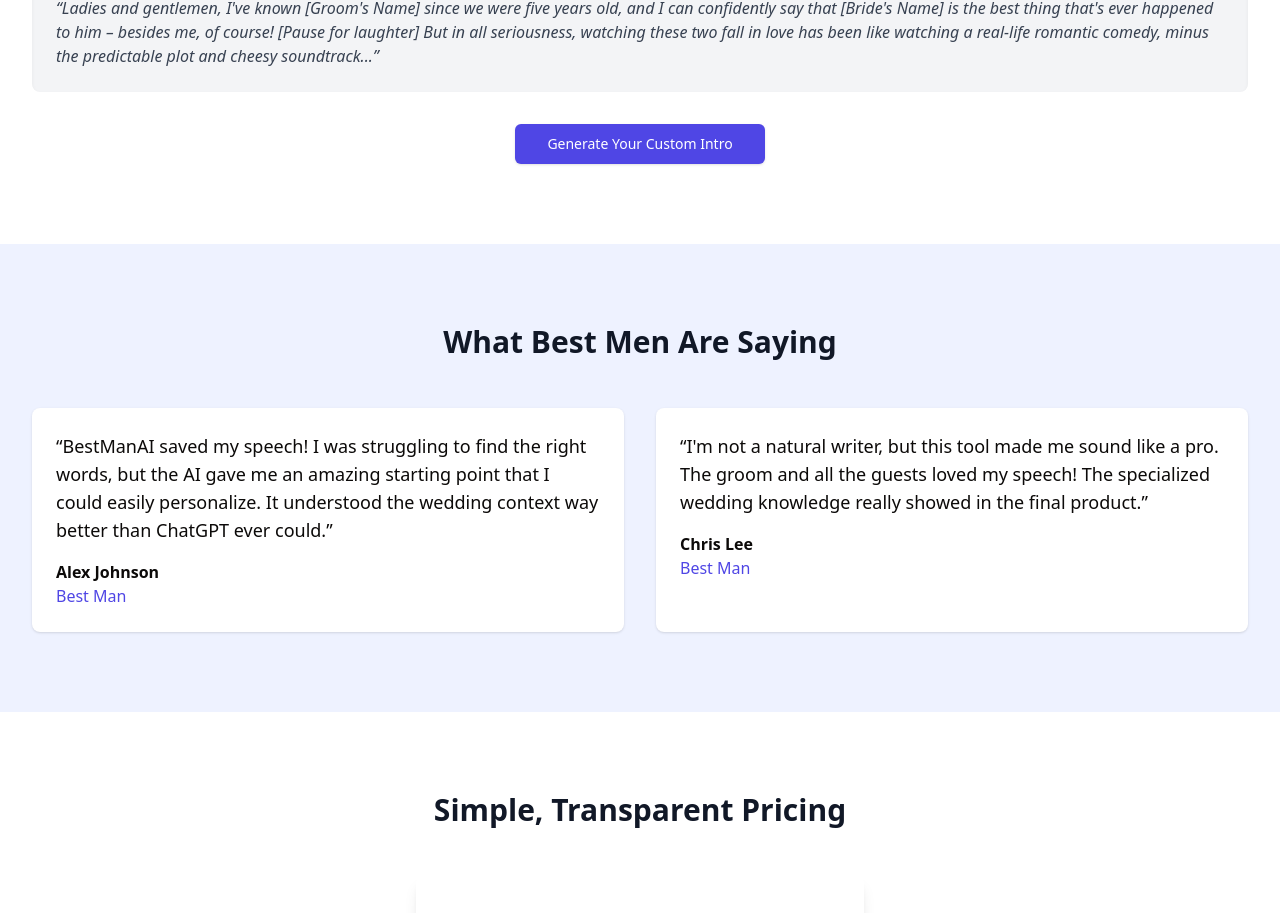
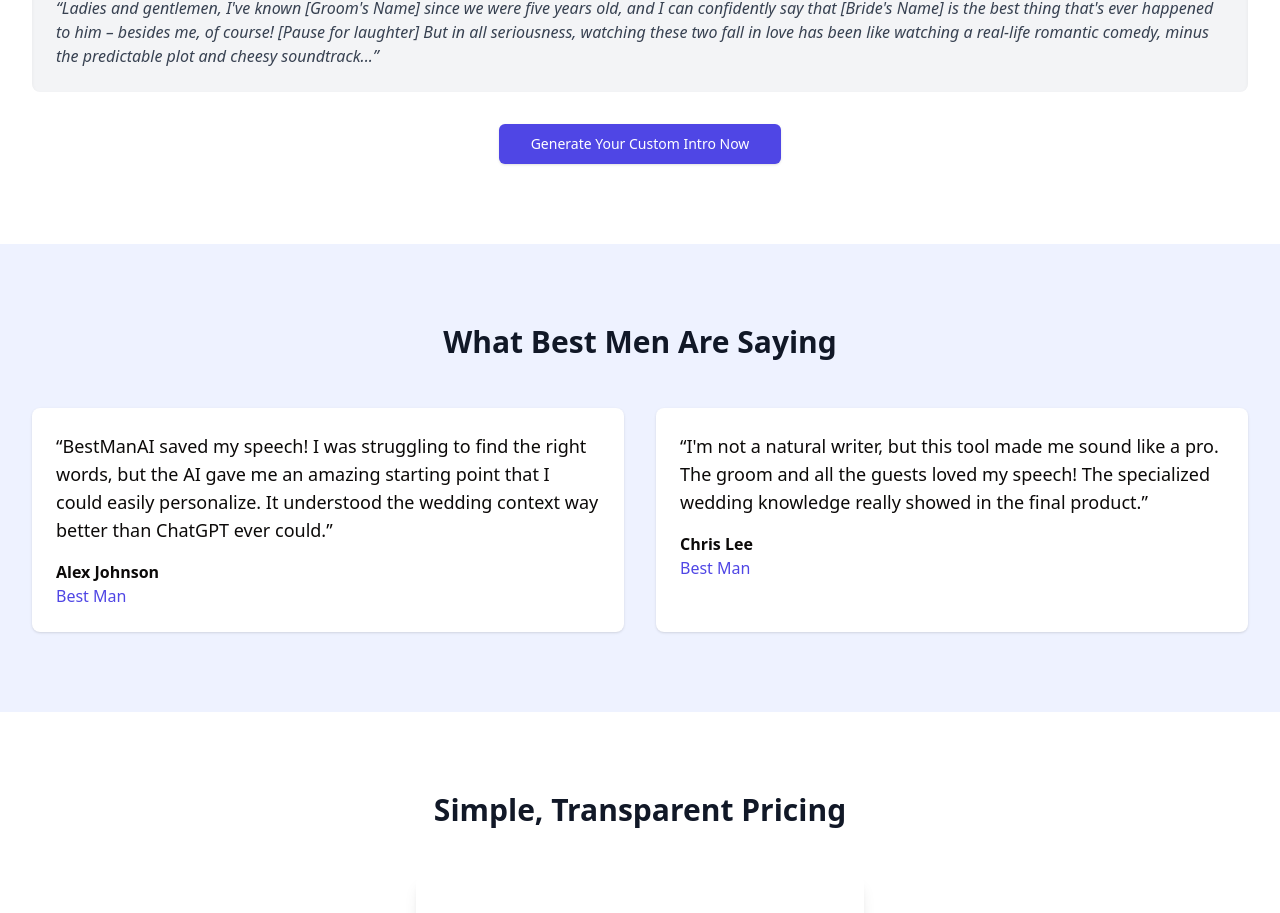
Before and after one commit to peterkaplan/Best-Man-Speech-AI, a Next.js app: page / in a window 1280 px wide. Shown: the part 2376-3289 px from the top of the page. Built offline with nearby package versions, Linux system fonts and the light colour scheme.

Commit message:
Push for deploy

```diff
--- a/components/RestOfHomepage.tsx
+++ b/components/RestOfHomepage.tsx
@@ -114,7 +114,7 @@ const RestOfHomepage = () => {
           </div>
           <div className="text-center mt-8">
             <Button size="lg" className="bg-indigo-600 hover:bg-indigo-700 text-white transition-all duration-300 transform hover:scale-105">
-              Generate Your Custom Intro
+              Generate Your Custom Intro Now
             </Button>
           </div>
         </div>
```
